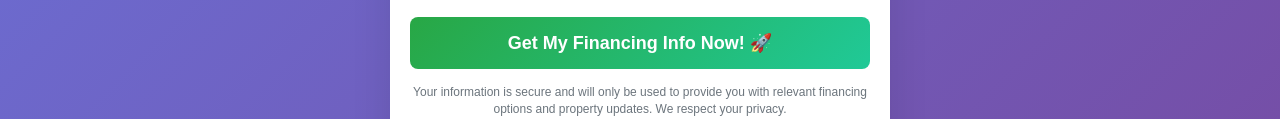
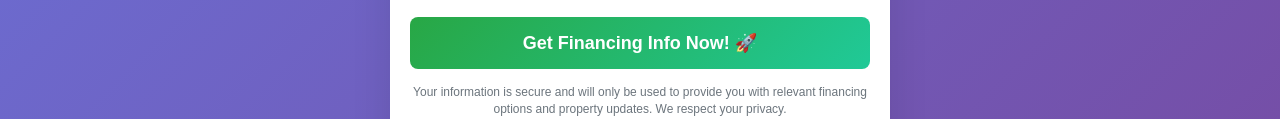
Before and after one commit to joshpatrickcn-creator/open-house-signin, a plain HTML site: page index.html in a window 1280 px wide. Shown: the part 1062-1181 px from the top of the page. Drawn offline with Linux system fonts and the light colour scheme.

Commit message:
Update index.html

```diff
--- a/index.html
+++ b/index.html
@@ -306,7 +306,7 @@
             </div>
 
             <button type="submit" class="submit-btn">
-                Get My Financing Info Now! 🚀
+                Get Financing Info Now! 🚀
             </button>
 
             <p class="privacy-note">
```
